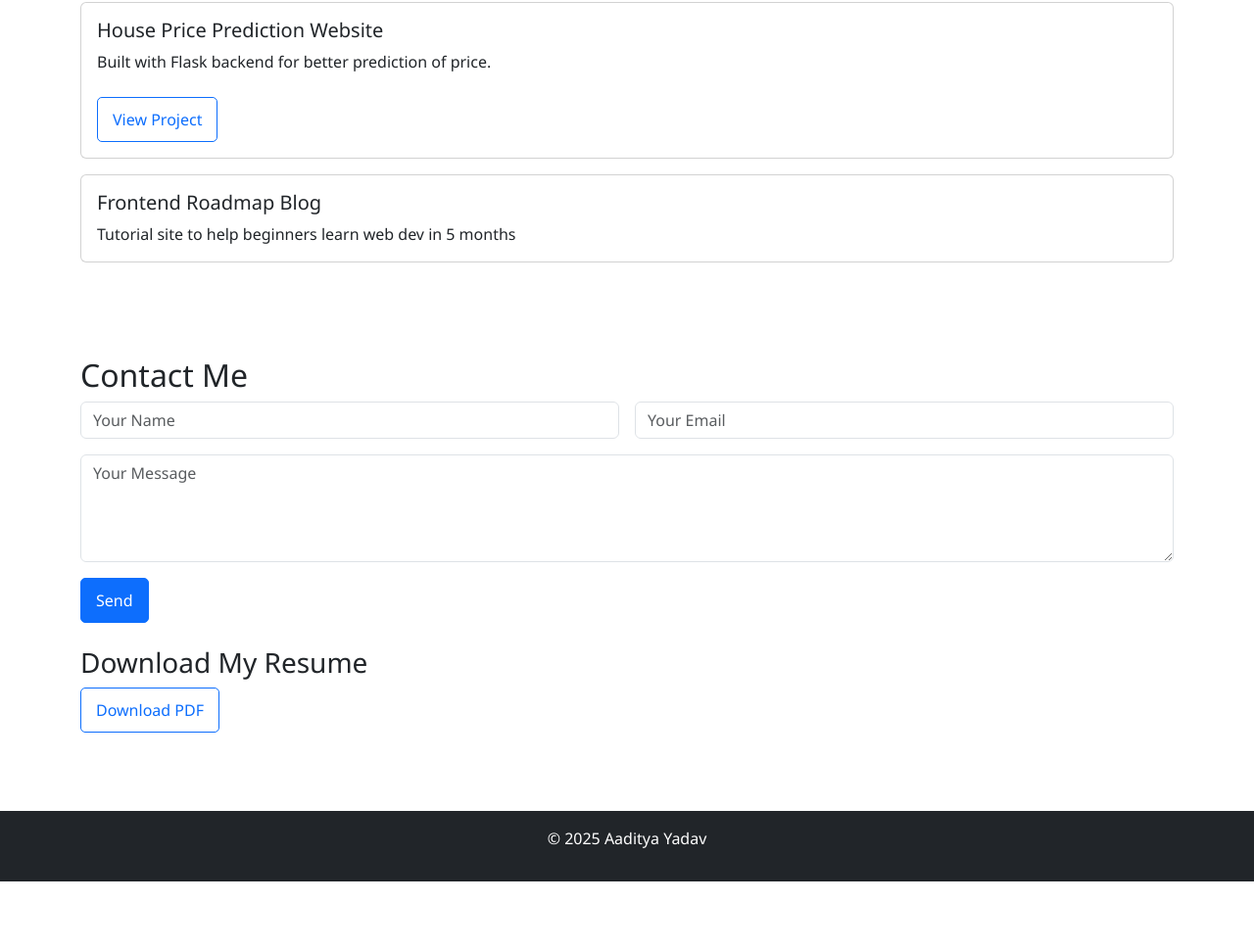
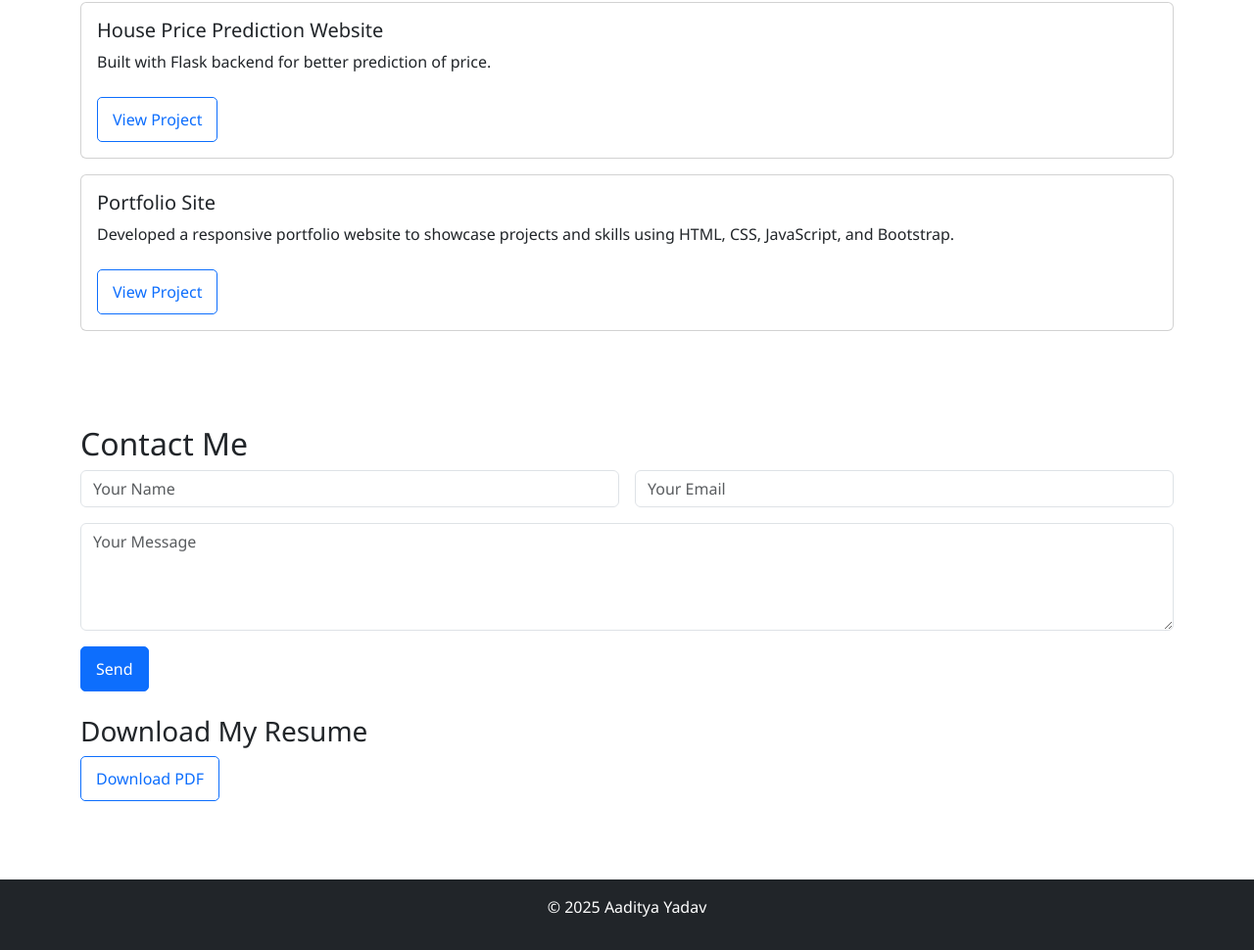
Before and after one commit to AadityaYadav0001/Portfolio, a plain HTML site: page index.html in a window 1280 px wide. Shown: the part 1084-2054 px from the top of the page at 98% size. Before the commit the page ends 1984 px from the top, so only its background shows below. Drawn offline with nearby package versions, Linux system fonts and the light colour scheme.

Commit message:
Updated sections and made minor changes

```diff
--- a/index.html
+++ b/index.html
@@ -74,8 +74,9 @@
     </div>
     <div class="card" data-aos="fade-left" data-aos-duration="800">
       <div class="card-body">
-        <h5 class="card-title">Frontend Roadmap Blog</h5>
-        <p class="card-text">Tutorial site to help beginners learn web dev in 5 months</p>
+        <h5 class="card-title">Portfolio Site</h5>
+        <p class="card-text">Developed a responsive portfolio website to showcase projects and skills using HTML, CSS, JavaScript, and Bootstrap.</p>
+        <a href="https://github.com/AadityaYadav0001/Portfolio.git" target="_blank" class="btn btn-outline-primary mt-2">View Project</a>
       </div>
     </div>
   </section>
```
